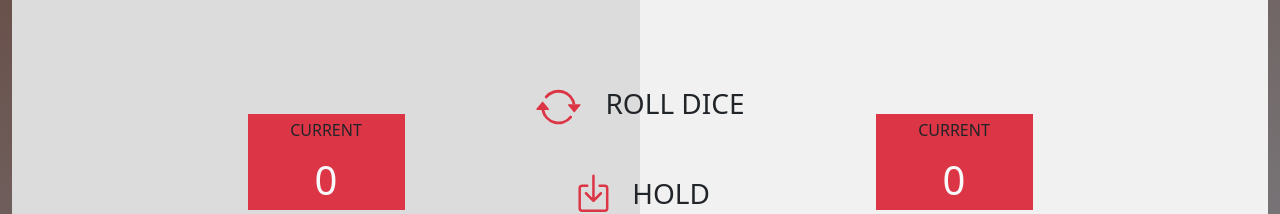
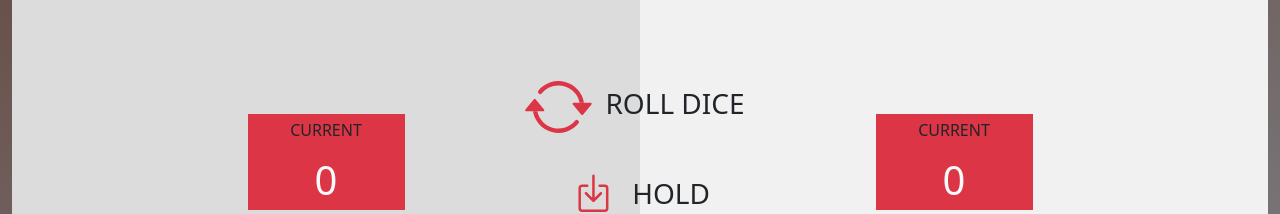
Before and after one commit to NacimKr/Dice-Game, a plain HTML site: page index.html in a window 1280 px wide. In both pictures the pointer is over the icon 558 px from the left and 551 px from the top of the page. Shown: the part 444-658 px from the top of the page. Drawn offline with nearby package versions, Linux system fonts and the light colour scheme.

Commit message:
5eme deploiement pour quelques corrections et un petiti hover sur les boutton roll dice et hold

```diff
--- a/style.css
+++ b/style.css
@@ -30,3 +30,7 @@ body{
     left:50%;
     transform: translate(-50%,-50%);
 }
+
+#roll-dice:hover, #hold:hover{
+    transform: scale(1.5);
+}
```
